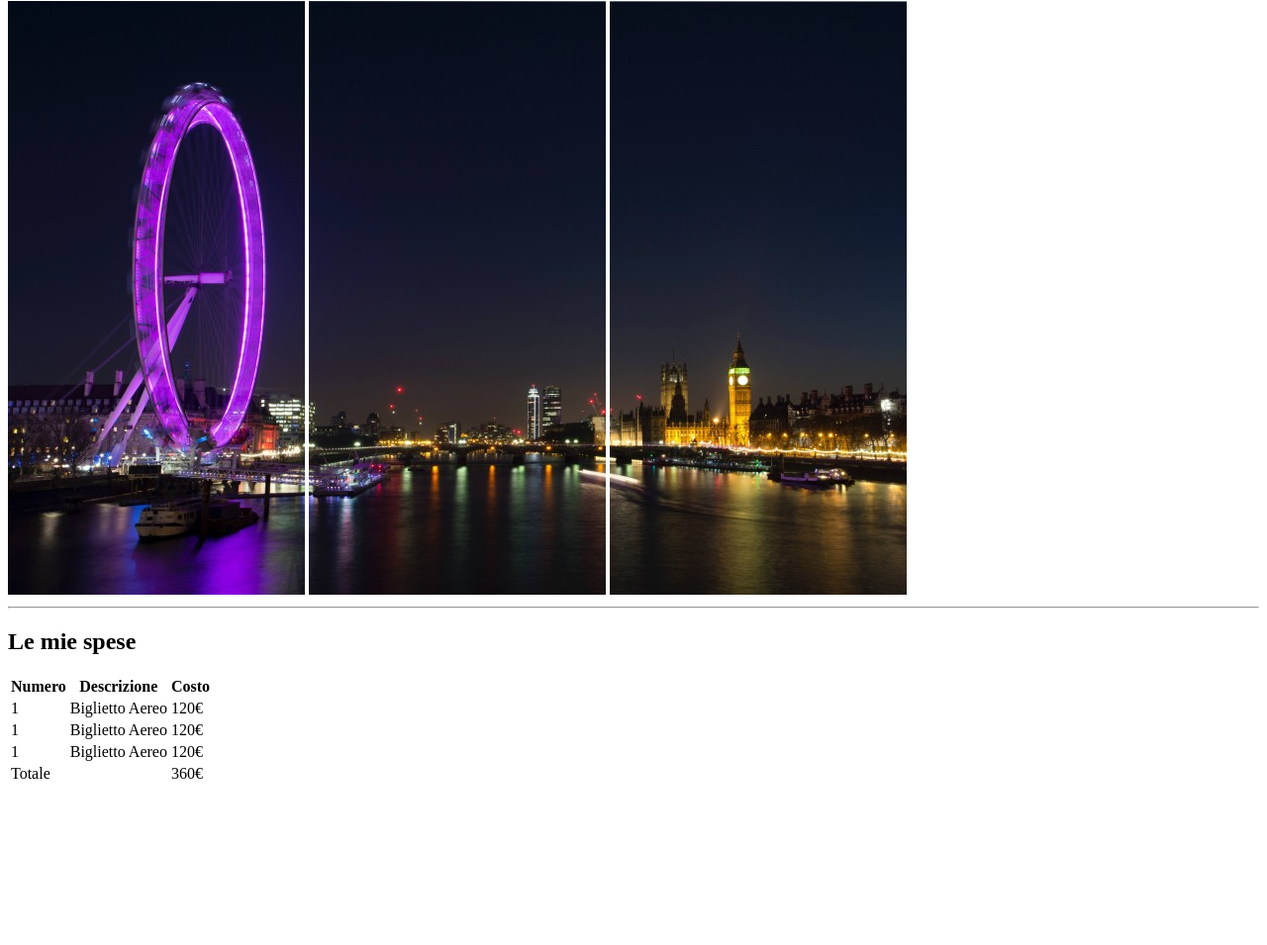
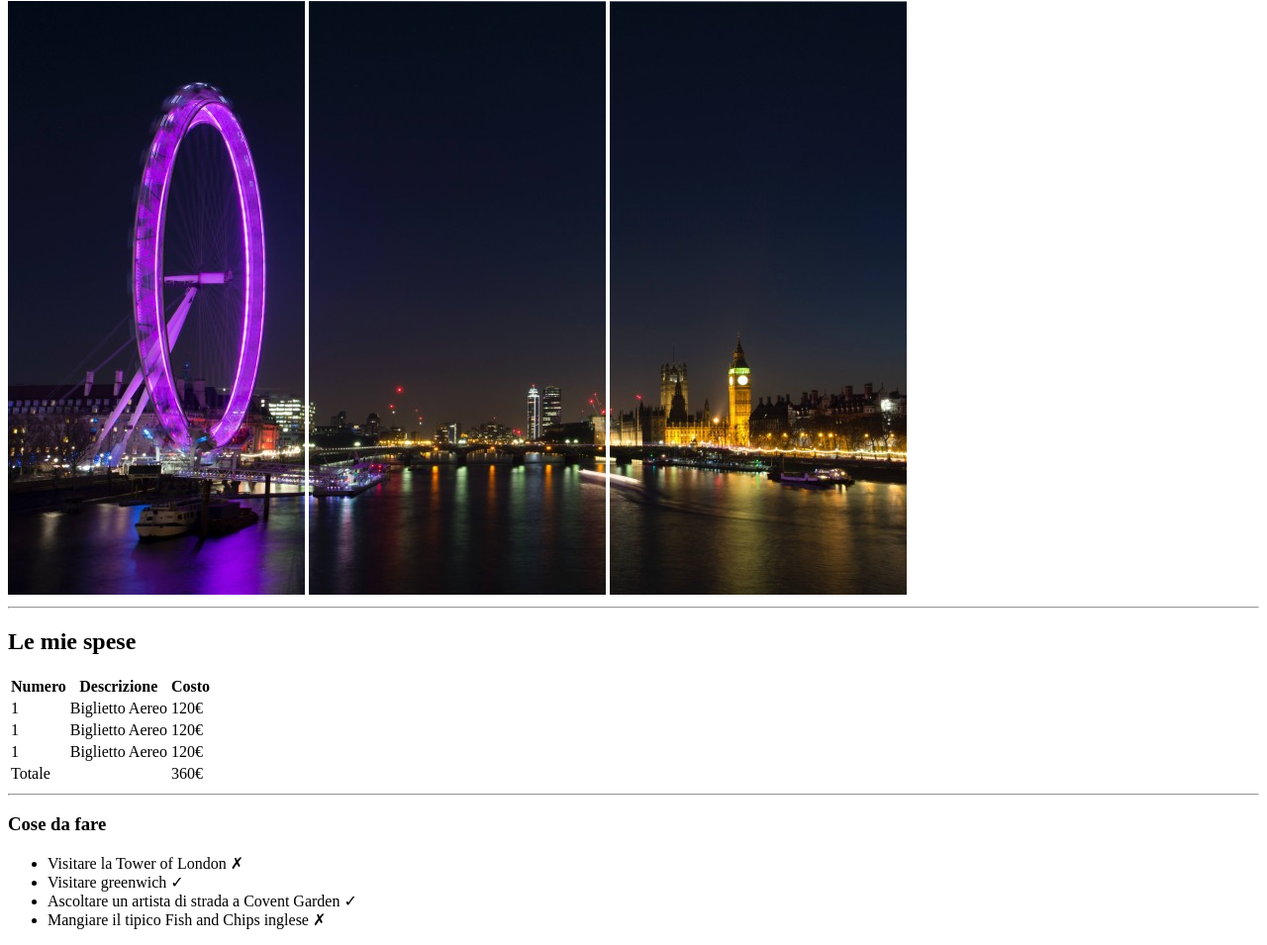
Before and after one commit to GiuseppeF11/html-london-trip, a plain HTML site: page index.html in a window 1280 px wide. Shown: the part 79-1034 px from the top of the page at 99% size. Before the commit the page ends 881 px from the top, so only its background shows below. Drawn offline with Linux system fonts and the light colour scheme.

Commit message:
Aggiunta sezione 2 (Cose da fare)

```diff
--- a/index.html
+++ b/index.html
@@ -22,6 +22,7 @@
 
     <!--Inizio main  -->
     <main>
+        <!-- Inizio prima sezione -->
         <section>
             <h2> Le mie spese </h2>
             <table>
@@ -84,12 +85,20 @@
                 </tbody>
                 <!-- Fine corpo tabella -->
             </table>
-
         </section>
-
+        <!-- Fine prima sezione -->
+        <hr>
+        <!-- Inizio seconda sezione -->
         <section>
-
+            <h3> Cose da fare</h3>
+            <ul>
+                <li> Visitare la Tower of London &#10007;</li>
+                <li> Visitare greenwich &#10003;</li>
+                <li> Ascoltare un artista di strada a Covent Garden &#10003;</li>
+                <li> Mangiare il tipico Fish and Chips inglese &#10007;</li>
+            </ul>
         </section>
+        <!-- Fine seconda sezione -->
         <section>
 
         </section>
```
